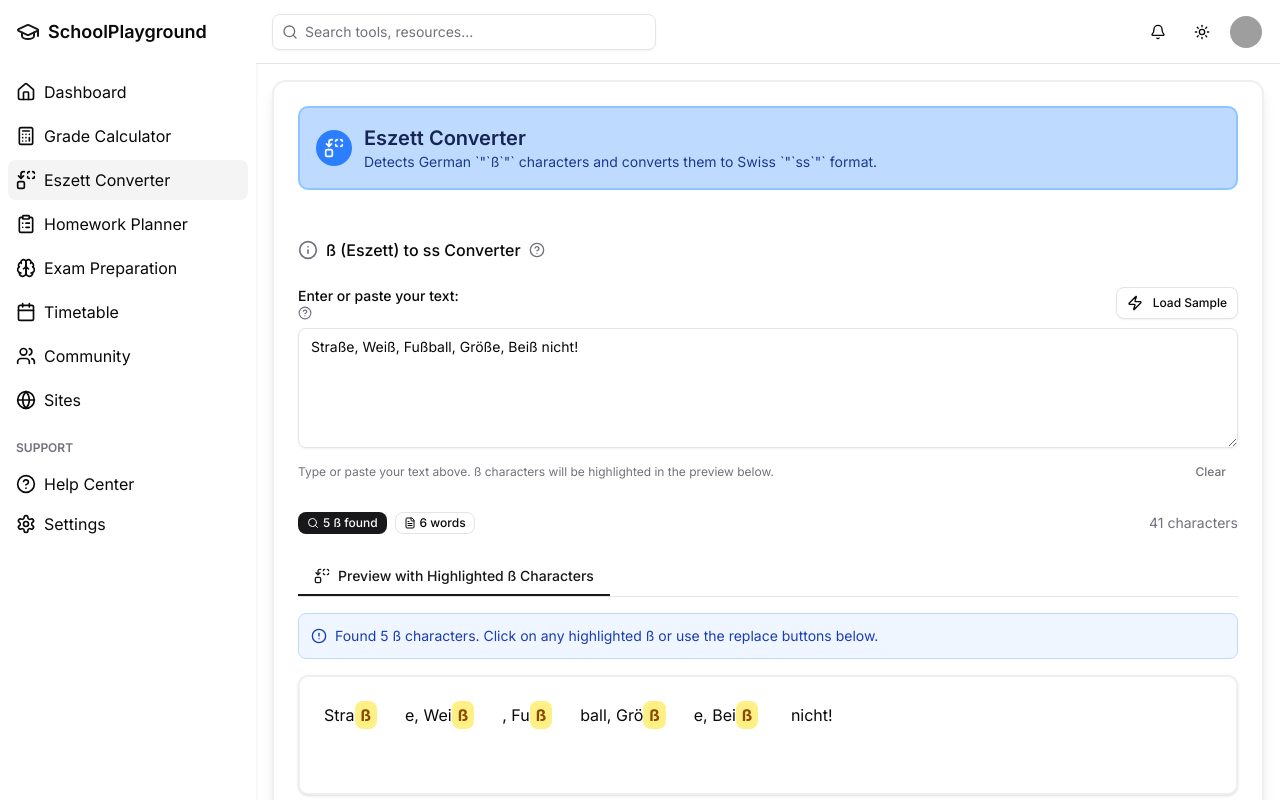
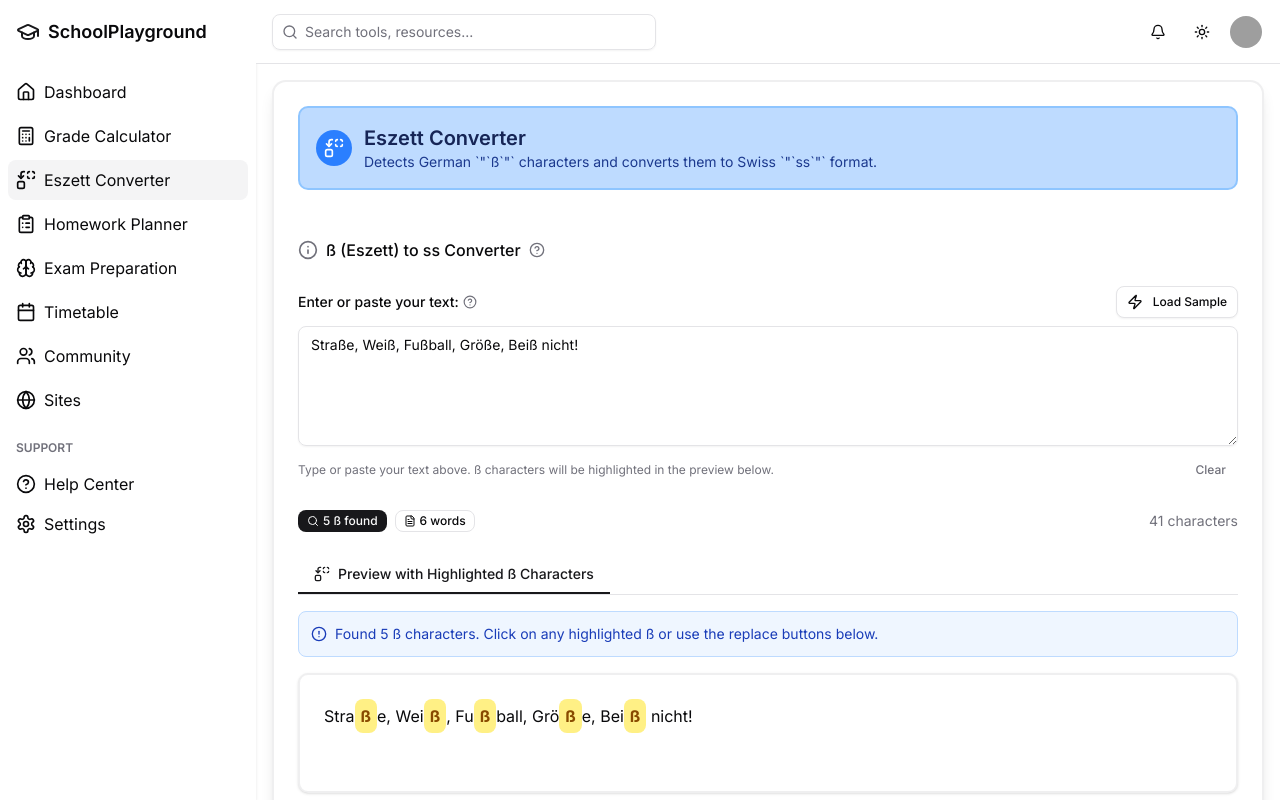
Before and after one commit to T3RNX/schoolPlayground, a Next.js app: page /eszett-converter in a window 1280 px wide. Shown: the top 800 px of the page. Built offline with nearby package versions, Linux system fonts and the light colour scheme; grey boxes are pictures that could not be loaded.

Commit message:
Enhance EszettConverter with secure random text selection and improve accessibility features

```diff
--- a/src/components/eszettConverter/eszett-converter.tsx
+++ b/src/components/eszettConverter/eszett-converter.tsx
@@ -183,7 +183,18 @@ export function EszettConverter({
       "Heißes Wasser fließt durch die Röhre.",
       "Der Fuß des Berges ist sehr steil und weiß.",
     ]
-    const randomText = sampleTexts[Math.floor(Math.random() * sampleTexts.length)]
+
+    // Use a more secure random selection if available, otherwise fall back to Math.random
+    let index
+    if (isClient && window.crypto && window.crypto.getRandomValues) {
+      const array = new Uint32Array(1)
+      window.crypto.getRandomValues(array)
+      index = array[0] % sampleTexts.length
+    } else {
+      index = Math.floor(Math.random() * sampleTexts.length)
+    }
+
+    const randomText = sampleTexts[index]
     setText(randomText)
     setLastAction("Loaded sample text")
     showActionFeedback()
@@ -223,30 +234,26 @@ export function EszettConverter({
       }
 
       parts.push(
-        <span key={`eszett-container-${index}`} className="relative inline-block group">
         <span
-            className={`cursor-pointer px-1.5 py-1 rounded-md font-bold transition-all duration-200 ${
+          key={`eszett-container-${index}`}
+          className={`relative inline-block group cursor-pointer px-1.5 py-1 rounded-md font-bold transition-all duration-200 focus:outline-none focus:ring-2 focus:ring-blue-500 focus:ring-offset-2 ${
             selectedPosition === position
               ? "bg-pink-200 text-pink-800 ring-2 ring-pink-400 dark:bg-pink-800 dark:text-pink-200 dark:ring-pink-600 scale-105"
               : "bg-yellow-200 text-yellow-800 hover:bg-yellow-300 hover:scale-105 dark:bg-yellow-800 dark:text-yellow-200 dark:hover:bg-yellow-700"
           }`}
+          role="button"
+          tabIndex={0}
           onClick={() => setSelectedPosition(position)}
+          onKeyDown={(e) => {
+            if (e.key === "Enter" || e.key === " ") {
+              e.preventDefault()
+              setSelectedPosition(position)
+            }
+          }}
           title={`Click to select ß at position ${position + 1}`}
+          aria-label={`Select eszett character at position ${position + 1}${selectedPosition === position ? " (currently selected)" : ""}`}
         >
           ß
-          </span>
-          <Button
-            size="sm"
-            variant="outline"
-            className="ml-1 h-6 w-6 p-0 text-xs opacity-0 group-hover:opacity-100 transition-opacity hover:bg-pink-100 dark:hover:bg-pink-900 hover:scale-110"
-            onClick={(e) => {
-              e.stopPropagation()
-              replaceAtPosition(position)
-            }}
-            title="Replace this ß with ss"
-          >
-            <Replace className="h-3 w-3" />
-          </Button>
         </span>,
       )
 
@@ -311,7 +318,7 @@ export function EszettConverter({
 
           <div>
             <div className="flex items-center justify-between mb-2">
-              <label htmlFor="text-input" className="block text-sm font-medium items-center gap-1">
+              <label htmlFor="text-input" className="block text-sm font-medium flex items-center gap-1">
                 Enter or paste your text:
                 <Tooltip>
                   <TooltipTrigger asChild>
```
Lines whose indentation alone changed are shown as unchanged.
